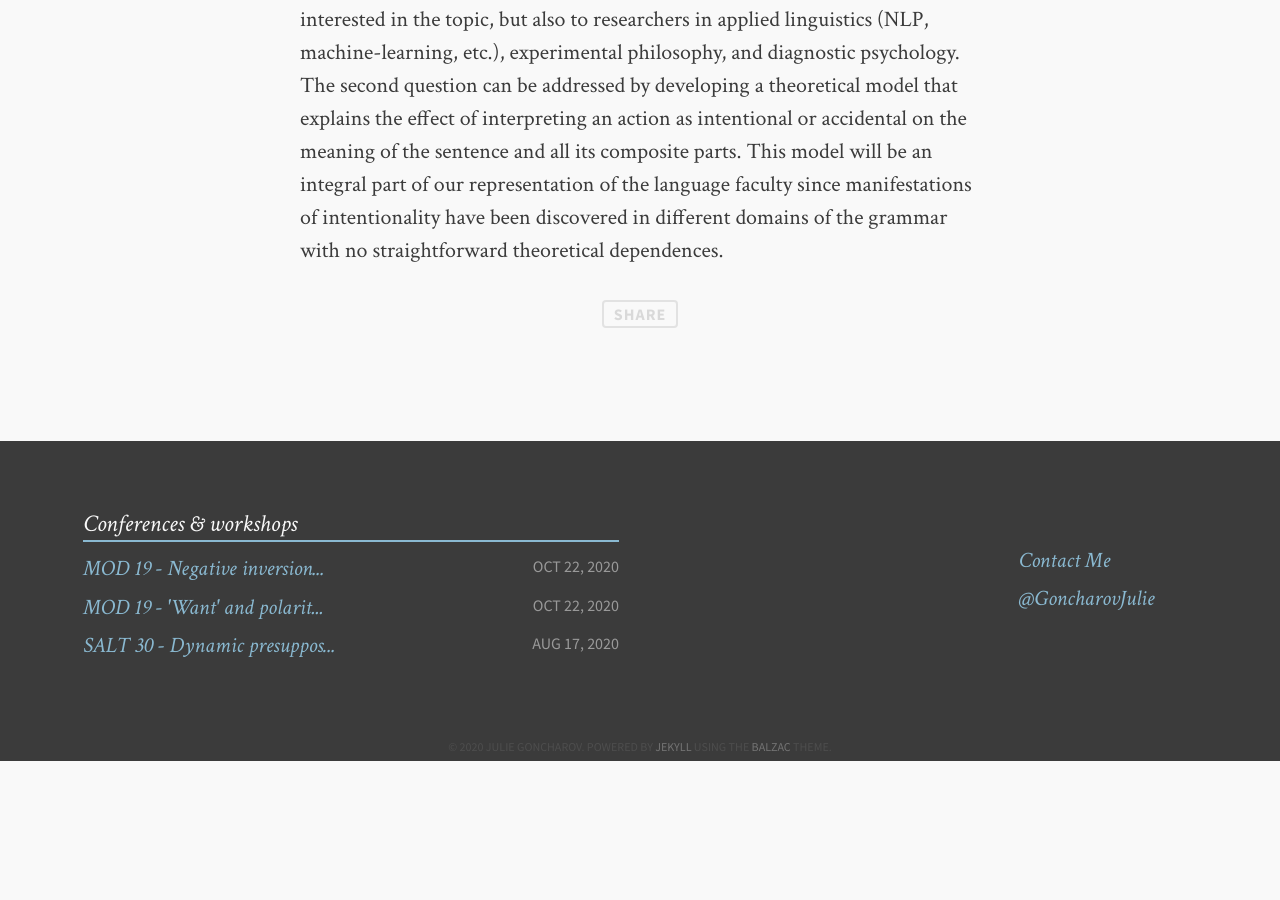
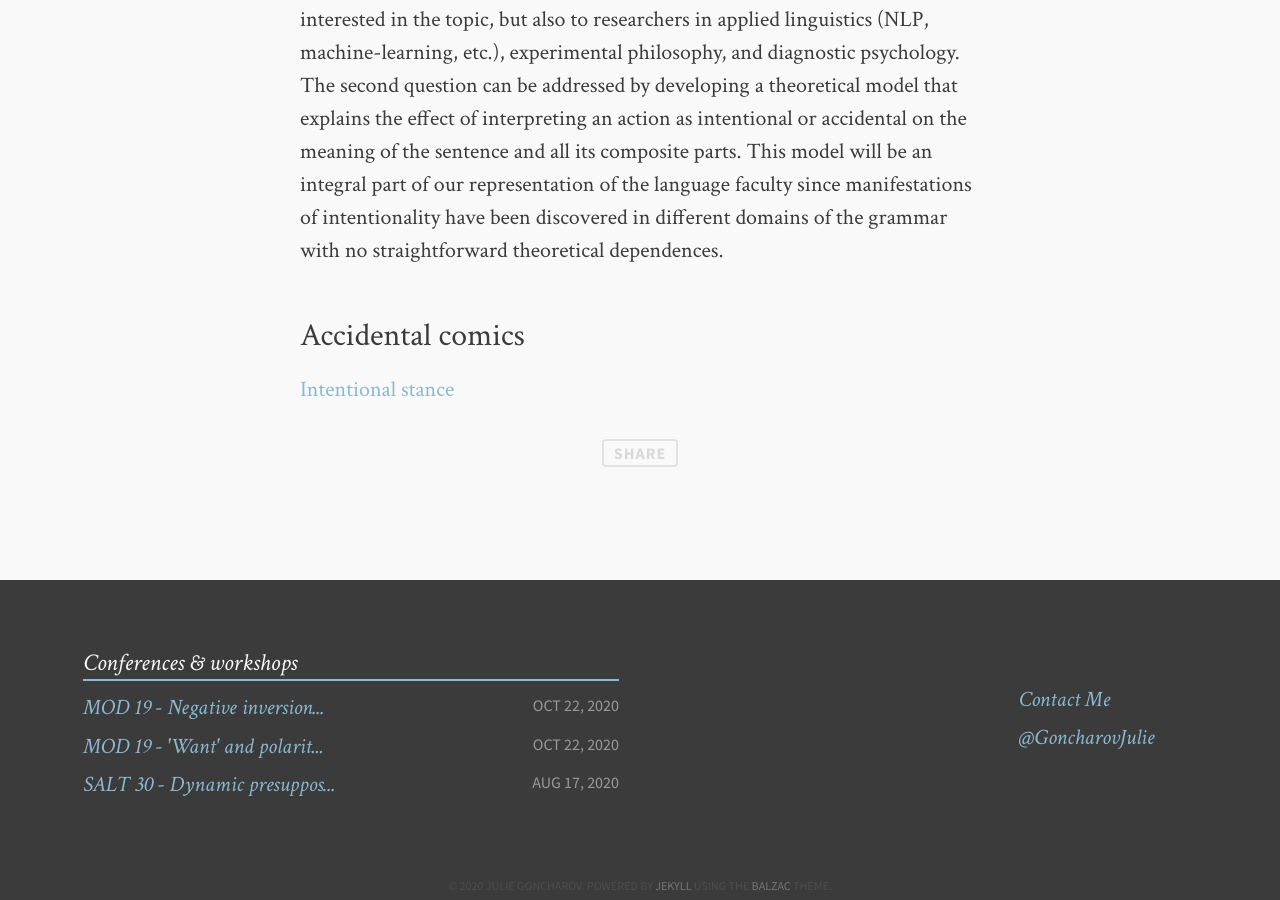
Before and after one commit to julie-goncharov/julie-goncharov.github.io, a Jekyll site: the page built from I^2.md, in a window 1280 px wide and 900 px high, scrolled down 1495 px. Built offline with Jekyll 4.4.1, drawn with Linux system fonts in a browser that asks for light colours; comment, search, counter and statistics services are not loaded; before the commit the page ends 2256 px from its top, so only the background shows below that.

Commit message:
update file

```diff
--- a/I^2.md
+++ b/I^2.md
@@ -24,3 +24,7 @@ It would seem that understanding how natural languages express intentionality is
 > Why is it encoded in these particular ways?
 
 The first question can be addressed by creating a systematic comprehensive catalogue of linguistic manifestations of intentionality across different languages. This catalogue will be useful not only to theoretical linguists interested in the topic, but also to researchers in applied linguistics (NLP, machine-learning, etc.), experimental philosophy, and diagnostic psychology. The second question can be addressed by developing a theoretical model that explains the effect of interpreting an action as intentional or accidental on the meaning of the sentence and all its composite parts. This model will be an integral part of our representation of the language faculty since manifestations of intentionality have been discovered in different domains of the grammar with no straightforward theoretical dependences.
+
+### Accidental comics
+
+[Intentional stance](/sci-comics/int-stance.md)
```
